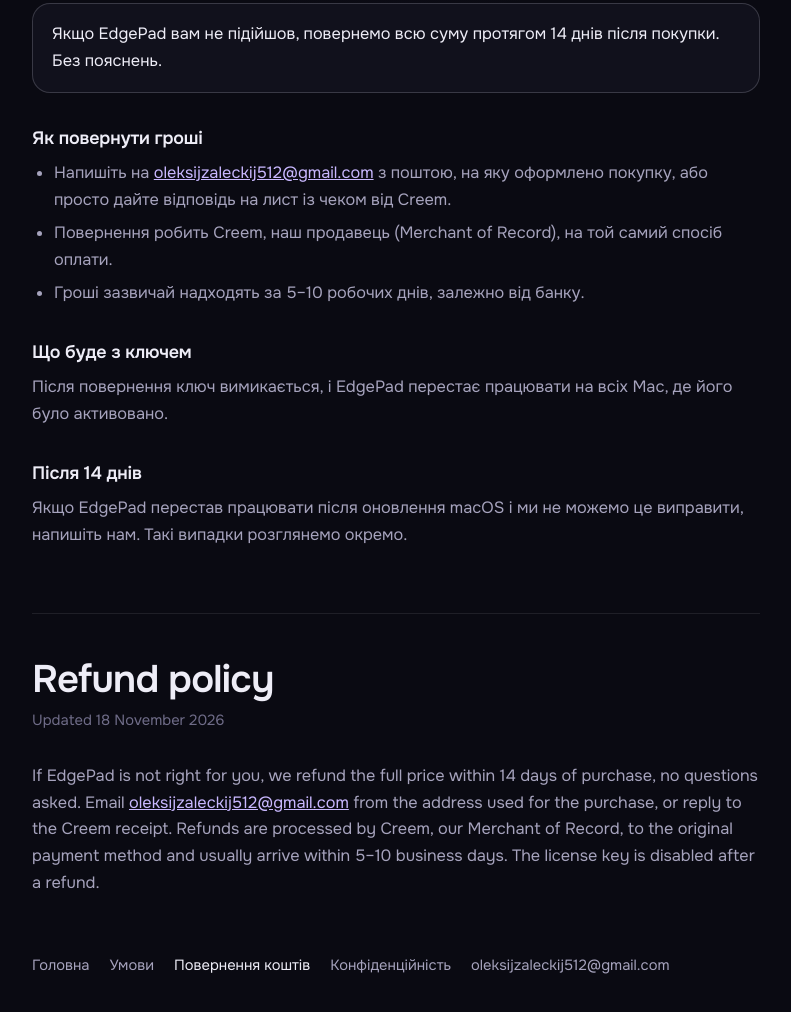
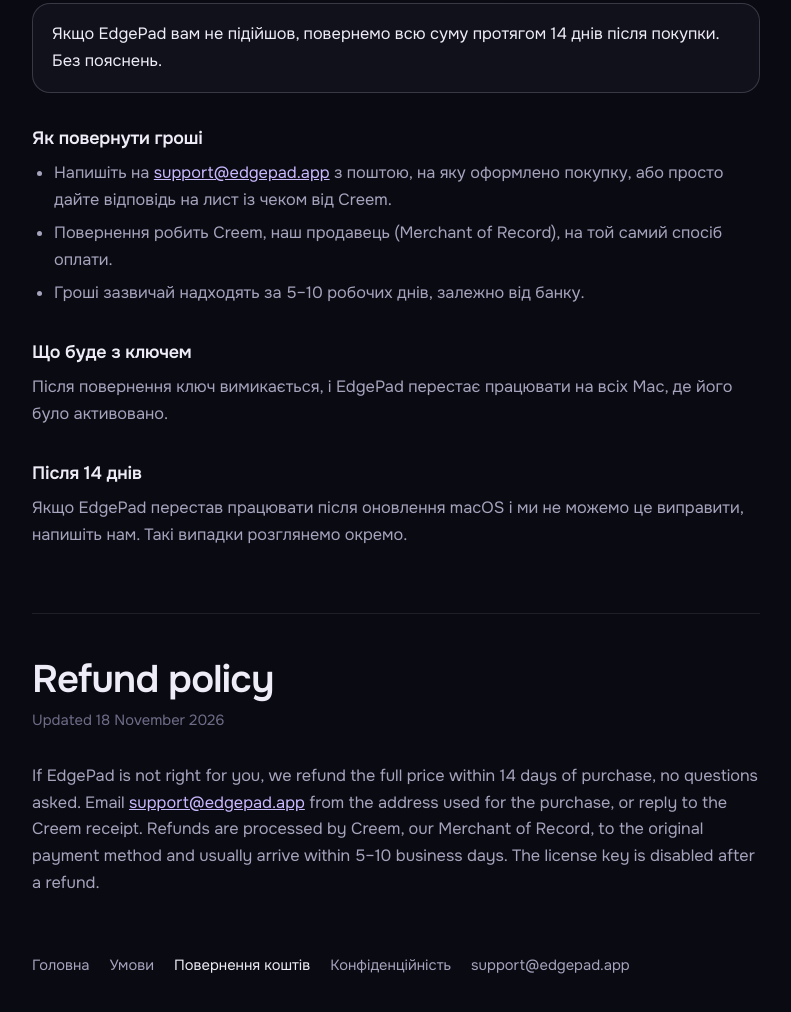
Before and after one commit to EdgePad-appp/edgepad-appp.github.io, a plain HTML site: page refund.html in a window 1280 px wide. Shown: the part 214-1226 px from the top of the page, without its empty margins (244-1035 px from the left). Drawn offline with Linux system fonts and the light colour scheme; a web font is replaced by a local one.

Commit message:
Пошта підтримки support@edgepad.app
Co-Authored-By: Claude Opus 5.5 <noreply@anthropic.com>

```diff
--- a/refund.html
+++ b/refund.html
@@ -22,7 +22,7 @@
 
   <h2>Як повернути гроші</h2>
   <ul>
-    <li>Напишіть на <a href="mailto:oleksijzaleckij512@gmail.com">oleksijzaleckij512@gmail.com</a> з поштою, на яку оформлено покупку, або просто дайте відповідь на лист із чеком від Creem.</li>
+    <li>Напишіть на <a href="mailto:support@edgepad.app">support@edgepad.app</a> з поштою, на яку оформлено покупку, або просто дайте відповідь на лист із чеком від Creem.</li>
     <li>Повернення робить Creem, наш продавець (Merchant of Record), на той самий спосіб оплати.</li>
     <li>Гроші зазвичай надходять за 5–10 робочих днів, залежно від банку.</li>
   </ul>
@@ -36,14 +36,14 @@
   <section class="lang" lang="en">
     <h1>Refund policy</h1>
     <p class="updated">Updated 18 November 2026</p>
-    <p>If EdgePad is not right for you, we refund the full price within 14 days of purchase, no questions asked. Email <a href="mailto:oleksijzaleckij512@gmail.com">oleksijzaleckij512@gmail.com</a> from the address used for the purchase, or reply to the Creem receipt. Refunds are processed by Creem, our Merchant of Record, to the original payment method and usually arrive within 5–10 business days. The license key is disabled after a refund.</p>
+    <p>If EdgePad is not right for you, we refund the full price within 14 days of purchase, no questions asked. Email <a href="mailto:support@edgepad.app">support@edgepad.app</a> from the address used for the purchase, or reply to the Creem receipt. Refunds are processed by Creem, our Merchant of Record, to the original payment method and usually arrive within 5–10 business days. The license key is disabled after a refund.</p>
   </section>
   <nav class="docs" aria-label="Документи">
     <a href="./">Головна</a>
     <a href="terms.html">Умови</a>
     <a href="refund.html" aria-current="page">Повернення коштів</a>
     <a href="privacy.html">Конфіденційність</a>
-    <a href="mailto:oleksijzaleckij512@gmail.com">oleksijzaleckij512@gmail.com</a>
+    <a href="mailto:support@edgepad.app">support@edgepad.app</a>
   </nav>
 </main>
 </body>
```
Also changed, not shown: index.html (+1 -1 lines), privacy.html (+3 -3 lines), terms.html (+3 -3 lines).
